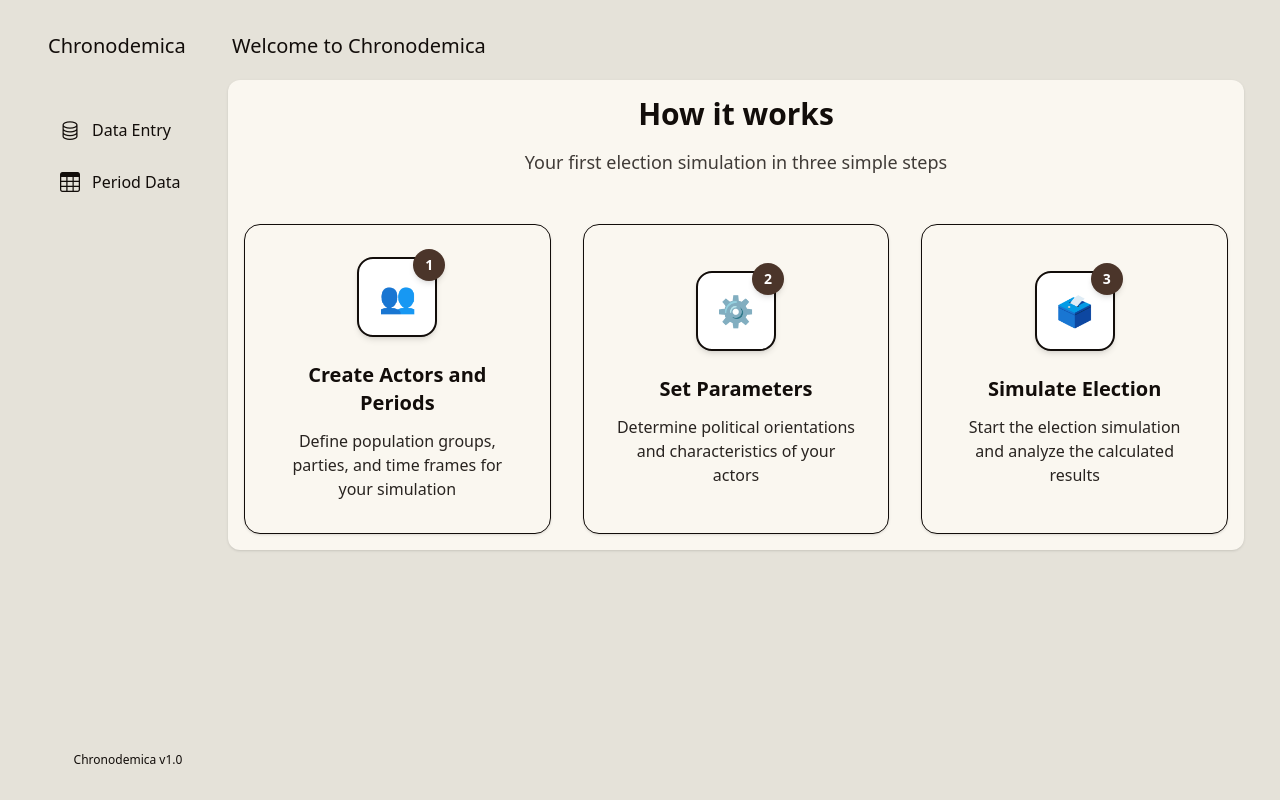
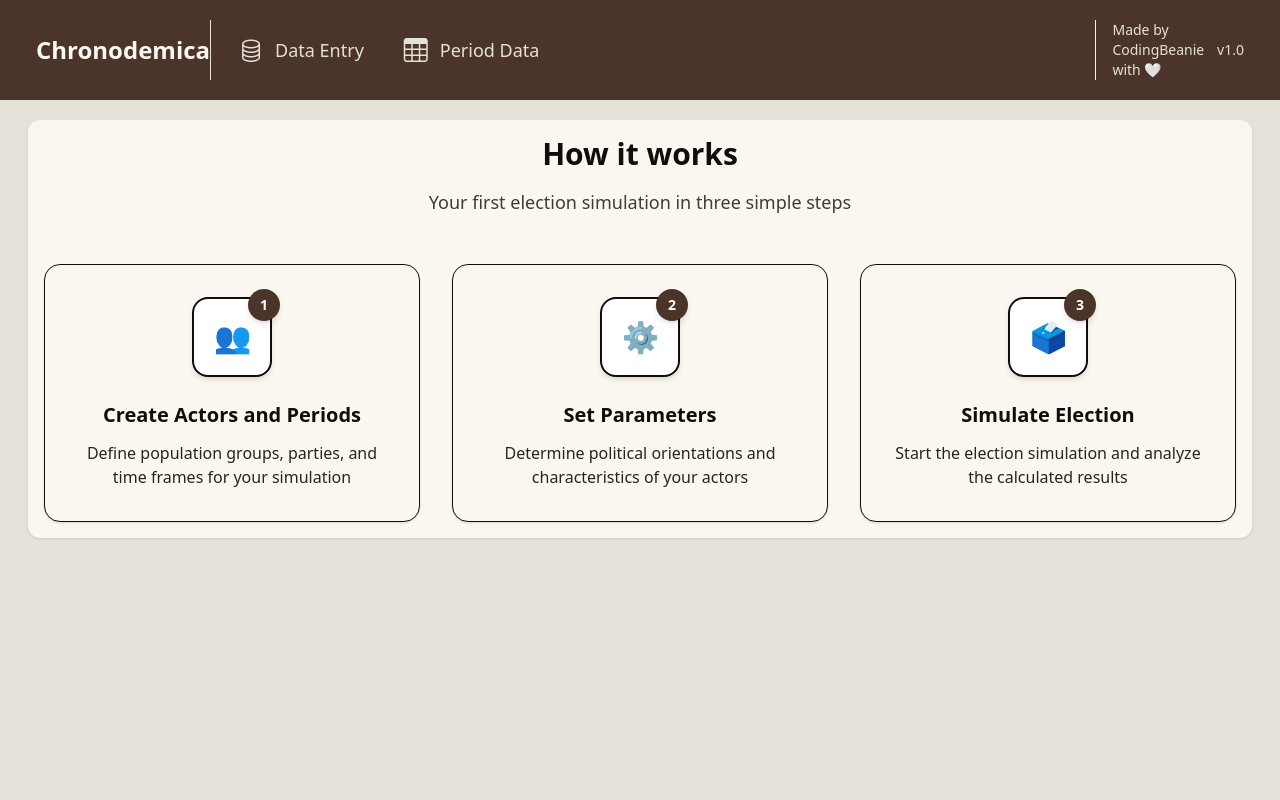
Before and after one commit to codingBeanie/Chronodemica, a SvelteKit app in the folder frontend/: page / in a window 1280 px wide. Built offline with nearby package versions, Linux system fonts and the light colour scheme.

Commit message:
Layout Overhaul. Moved Nav to top

```diff
--- a/frontend/src/components/ui/NavLink.svelte
+++ b/frontend/src/components/ui/NavLink.svelte
@@ -15,8 +15,8 @@
 
 <a
 	{href}
-	class="flex items-center hover:opacity-80 transition-opacity duration-200 py-2 px-3 rounded-lg {isActive ? 'bg-dark text-light opacity-70' : ''}"
+	class="flex items-center hover:opacity-80 py-2 px-3 rounded-lg {isActive ? 'text-light' : 'text-light-alt'}"
 >
-	<i class="bi bi-{icon} mr-3 text-xl"></i>
-	<span class="font-light">{text}</span>
+	<i class="bi bi-{icon} mr-3 text-2xl"></i>
+	<span class="text-lg">{text}</span>
 </a>
--- a/frontend/src/components/ui/Navigation.svelte
+++ b/frontend/src/components/ui/Navigation.svelte
@@ -1,39 +1,39 @@
 <script lang="ts">
 	import NavLink from './NavLink.svelte';
+	import Grid from './Grid.svelte';
 </script>
 
-<nav class="w-48 p-4 h-screen flex flex-col ">
+<nav class="bg-dark text-light px-8 py-4">
+	<Grid cols="1fr 6fr 1fr" gap="gap-0">
 		<!-- Logo and Title -->
-	<div class="pt-4 pb-12">
-		<a href="/" class="flex hover:opacity-50 transition-opacity duration-200">
-			<h1 class="text-xl ">Chronodemica</h1>
+		<div class="flex items-center border-r border-light-alt">
+			<a href="/" class="flex items-center hover:opacity-75 transition-opacity duration-200">
+				<h1 class="text-2xl font-semibold">Chronodemica</h1>
 			</a>
 		</div>
 
 		<!-- Navigation Items -->
-	<div class="flex-1">
-		<ul class="space-y-2">
-			<li>
+		<div class="pl-4 gap-4 flex items-center justify-start border-r border-light">
 			<NavLink
 				href="/data_entry"
 				icon="database"
 				text="Data Entry"
 			/>
-			</li>
-			<li>
 			<NavLink
 				href="/period_data"
 				icon="table"
 				text="Period Data"
 			/>
-			</li>
-		</ul>
 		</div>
 
-	<!-- Footer -->
-	<div class="p-4">
-		<p class="text-xs text-thin-text text-center">
-			Chronodemica v1.0
+		<!-- Version Info -->
+		<div class="flex items-center justify-between ml-4">
+			<p class="text-sm text-light-alt">
+				Made by CodingBeanie with 🤍
+			</p>
+			<p class="text-sm text-light-alt">
+				v1.0
 			</p>
 		</div>
+	</Grid>
 </nav>
--- a/frontend/src/routes/+layout.svelte
+++ b/frontend/src/routes/+layout.svelte
@@ -11,11 +11,9 @@
 	<link rel="stylesheet" href="https://cdn.jsdelivr.net/npm/bootstrap-icons@1.11.0/font/bootstrap-icons.css" />
 </svelte:head>
 
-<div class="flex min-h-screen bg-light-alt text-dark-alt px-8">
+<div class="min-h-screen bg-light-alt text-dark-alt">
 	<Navigation />
-	<main class="flex-1 h-full flex pt-4 flex-col">
-		<div class="flex-1">
-			{@render children?.()}
-		</div>
+	<main class="px-6 py-4">
+		{@render children?.()}
 	</main>
 </div>
--- a/frontend/src/routes/+page.svelte
+++ b/frontend/src/routes/+page.svelte
@@ -28,9 +28,6 @@
 	];
 </script>
 
-<ContentHeader
-	title="Welcome to Chronodemica"
-/>
 
 <!-- Start Guide -->
 <Grid cols="1fr">
--- a/frontend/src/routes/data_entry/+page.svelte
+++ b/frontend/src/routes/data_entry/+page.svelte
@@ -15,9 +15,6 @@
 	let selectedDataType: 'Pop' | 'Party' | 'Period' = 'Pop';
 </script>
 
-<ContentHeader
-	title="Data Entry"
-/>
 
 <Grid cols="1fr 7fr">
 		<Container title="Filter">
--- a/frontend/src/routes/period_data/+page.svelte
+++ b/frontend/src/routes/period_data/+page.svelte
@@ -1,5 +1,4 @@
 <script lang="ts">
-	import ContentHeader from '../../components/ui/ContentHeader.svelte';
 	import Grid from '../../components/ui/Grid.svelte';
 	import Container from '../../components/ui/Container.svelte';
 	import SegmentedControl from '../../components/ui/SegmentedControl.svelte';
@@ -22,8 +21,8 @@
 	let previousPeriod = $state<Period | null>(null);
 	let previousData = $state<PeriodData | null>(null);
 	let unsavedChanges = $state(false);
-	let selectedPeriodYear = $state<String>('');
-	let selectedObjectName =$state<String>('');
+	let selectedPeriodYear = $state<string>('');
+	let selectedObjectName = $state<string>('');
 
 	// Derived values
 	let periodOptionsArray = $derived(periods.map(p => ({
@@ -67,7 +66,7 @@
 			{ period_id: periodId, [filterKey]: objectId }
 		);
 
-		return result.success && result.data && result.data.length > 0 ? result.data[0] : null;
+		return result.success && result.data && result.data.length > 0 ? result.data[0] as PeriodData : null;
 	}
 
 	async function createPeriodData(
@@ -91,7 +90,7 @@
 			}
 
 			const result = await API.create(modelName as any, baseData);
-			return result.success && result.data ? result.data : null;
+			return result.success && result.data ? result.data as PeriodData : null;
 		} catch (error) {
 			console.error('Error creating period data:', error);
 			return null;
@@ -121,7 +120,9 @@
 
 		if (periodResult.success && periodResult.data) {
 			periods = periodResult.data;
-			selectedPeriod = getFirstObjectId(periods);
+			if (periods.length > 0) {
+				selectedPeriod = periods[0].id?.toString() || '';
+			}
 		}
 		if (popResult.success && popResult.data) pops = popResult.data;
 		if (partyResult.success && partyResult.data) parties = partyResult.data;
@@ -166,7 +167,6 @@
 	});
 </script>
 
-<ContentHeader title="Periodic Detail Data" />
 
 <Grid cols="1fr 5fr 2fr">
 	<!-- filter -->
@@ -206,7 +206,7 @@
 				bind:data={periodData}
 				bind:unsavedChanges={unsavedChanges}
 				objectName={selectedObjectName}
-				periodYear={selectedPeriodYear}
+				periodYear={parseInt(selectedPeriodYear) || 0}
 			/>
 		{:else}
 			<div class="text-center">
```
Lines whose indentation alone changed are shown as unchanged.
